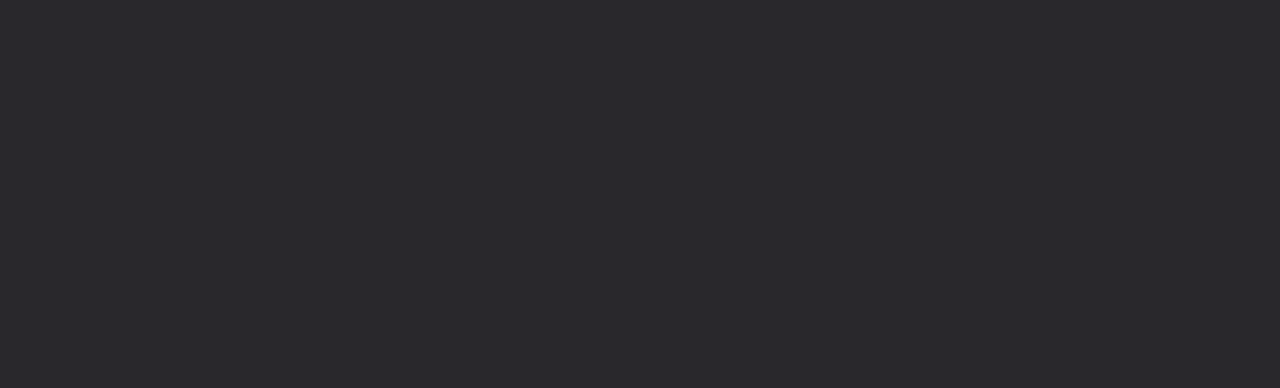
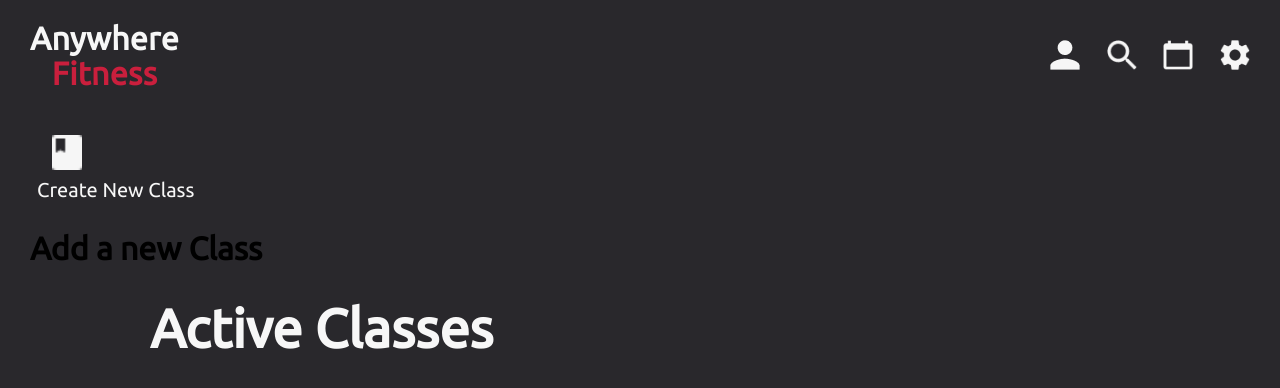
Before and after one commit to rbabaci1/Anywhere-Fitness, a React (Create React App) app in the folder anywhere-fitness/: page /instructor/addNewClass in a window 1280 px wide. Shown: the top 388 px of the page. Built offline with nearby package versions, Linux system fonts and the light colour scheme.

Commit message:
import styled and Button to AddNewClass

```diff
--- a/anywhere-fitness/src/App.js
+++ b/anywhere-fitness/src/App.js
@@ -17,7 +17,7 @@ function App() {
     <div className='App'>
       {/* <Route exact path='/' component={LandingPage} /> */}
       {/* <Route exact path='/' component={ClientHomePage} /> */}
-      <Route exact path='/' component={InstructorHomePage} />
+      <Route path='/' component={InstructorHomePage} />
       {/* <InstructorHomePage exact path='/' component={InstructorHomePage} /> */}
 
       <Route path='/login' component={LoginPage} />
--- a/anywhere-fitness/src/Pages/AddNewClassPage/AddNewClass.js
+++ b/anywhere-fitness/src/Pages/AddNewClassPage/AddNewClass.js
@@ -1,5 +1,11 @@
 import React from 'react';
+import styled from 'styled-components';
+import Button from '../../ReusableComponents/Button';
 
 export default function AddNewClass() {
-  return <div></div>;
+  return (
+    <div>
+      <h1>Add a new Class</h1>
+    </div>
+  );
 }
--- a/anywhere-fitness/src/Pages/InstructorHomePage/InstructorHomePage.js
+++ b/anywhere-fitness/src/Pages/InstructorHomePage/InstructorHomePage.js
@@ -74,6 +74,11 @@ export default function InstructorHomePage() {
           </div>
         </NavLink>
 
+        <Route
+          path='/instructor/addNewClass'
+          render={props => <AddNewClass {...props} setClasses={setClasses} />}
+        />
+
         <div className='active-classes'>
           <h1>Active Classes</h1>
 
@@ -84,11 +89,6 @@ export default function InstructorHomePage() {
           </div>
         </div>
       </div>
-
-      <Route
-        path='/instructor/addNewClass'
-        render={props => <AddNewClass {...props} setClasses={setClasses} />}
-      />
     </InstructorPageContainer>
   );
 }
```
